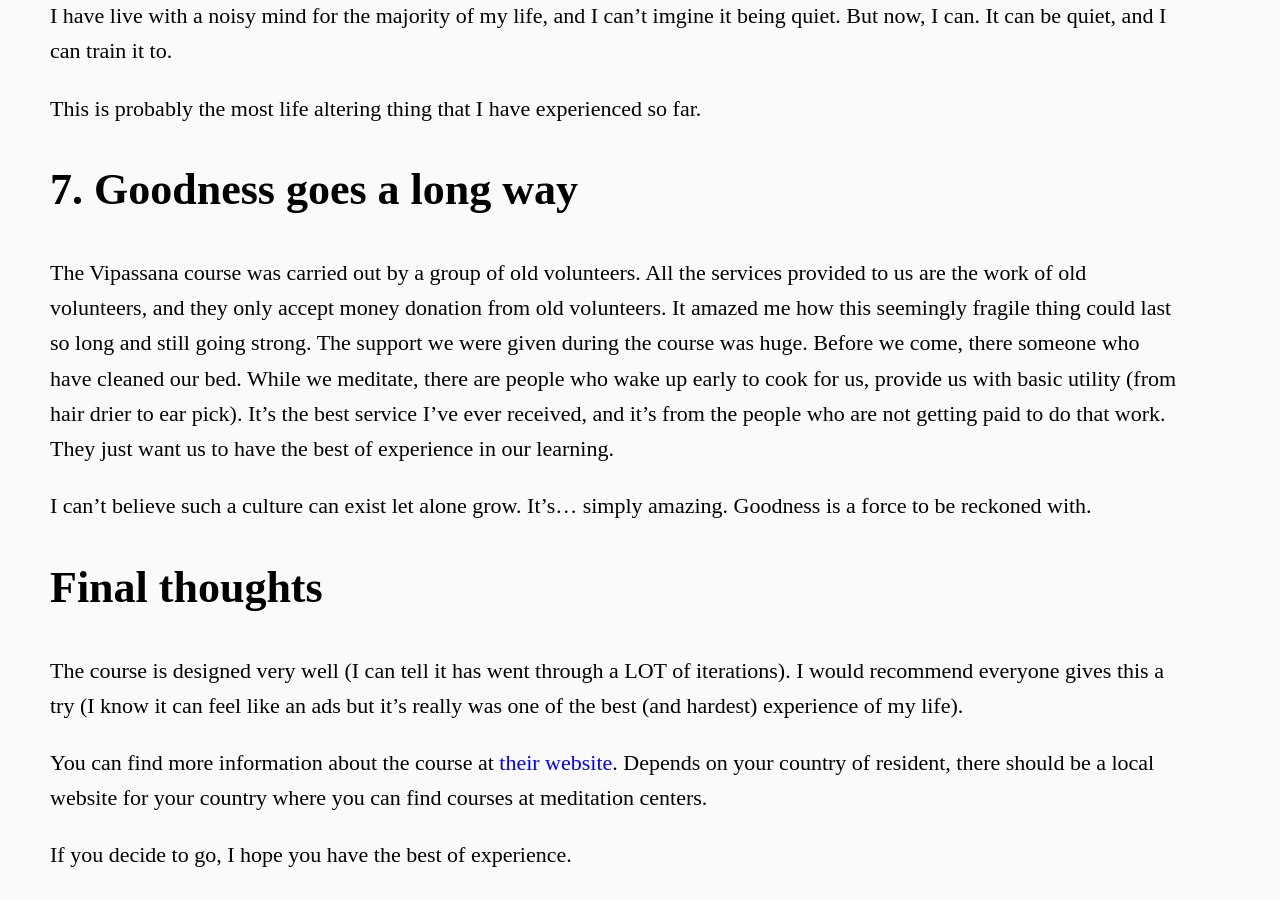
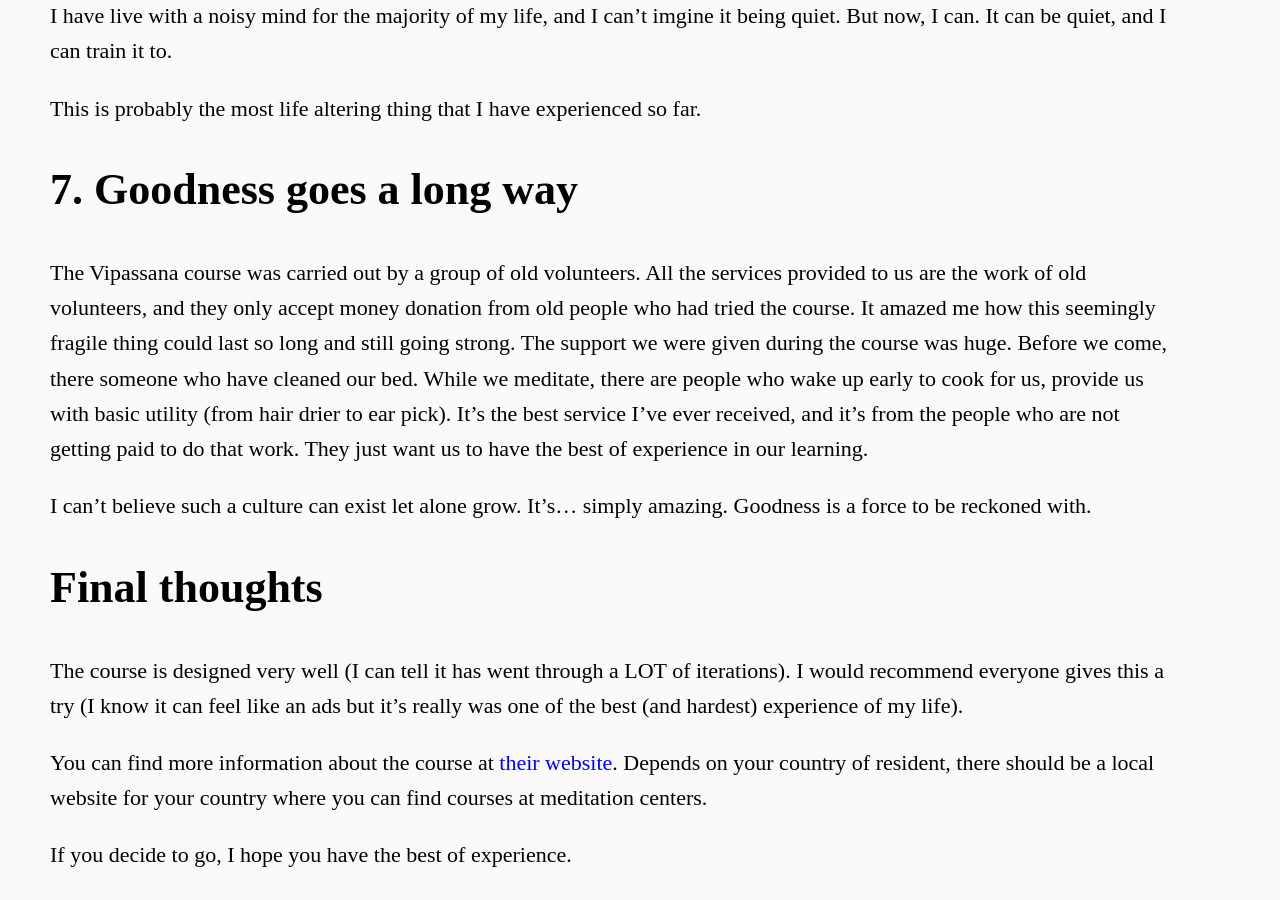
Before and after one commit to amezaikupan/blog, a Jekyll site: the page built from _posts/2025-10-07-meditation-10.md, in a window 1280 px wide and 900 px high, scrolled down 2156 px. Built offline with Jekyll 4.4.1, drawn with Linux system fonts in a browser that asks for light colours.

```diff
--- a/_posts/2025-10-07-meditation-10.md
+++ b/_posts/2025-10-07-meditation-10.md
@@ -45,7 +45,7 @@
 
 # 7. Goodness goes a long way
 
-The Vipassana course was carried out by a group of old volunteers. All the services provided to us are the work of old volunteers, and they only accept money donation from old volunteers. It amazed me how this seemingly fragile thing could last so long and still going strong. The support we were given during the course was huge. Before we come, there someone who have cleaned our bed. While we meditate, there are people who wake up early to cook for us, provide us with basic utility (from hair drier to ear pick). It's the best service I've ever received, and it's from the people who are not getting paid to do that work. They just want us to have the best of experience in our learning.
+The Vipassana course was carried out by a group of old volunteers. All the services provided to us are the work of old volunteers, and they only accept money donation from old people who had tried the course. It amazed me how this seemingly fragile thing could last so long and still going strong. The support we were given during the course was huge. Before we come, there someone who have cleaned our bed. While we meditate, there are people who wake up early to cook for us, provide us with basic utility (from hair drier to ear pick). It's the best service I've ever received, and it's from the people who are not getting paid to do that work. They just want us to have the best of experience in our learning.
 
 I can't believe such a culture can exist let alone grow. It's... simply amazing. Goodness is a force to be reckoned with.
 
```
